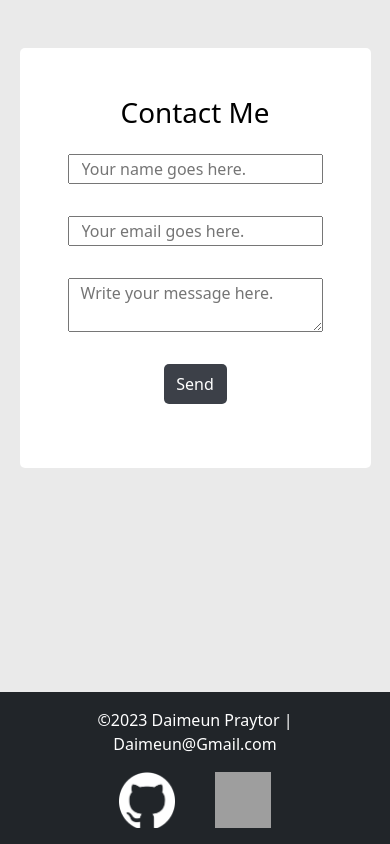
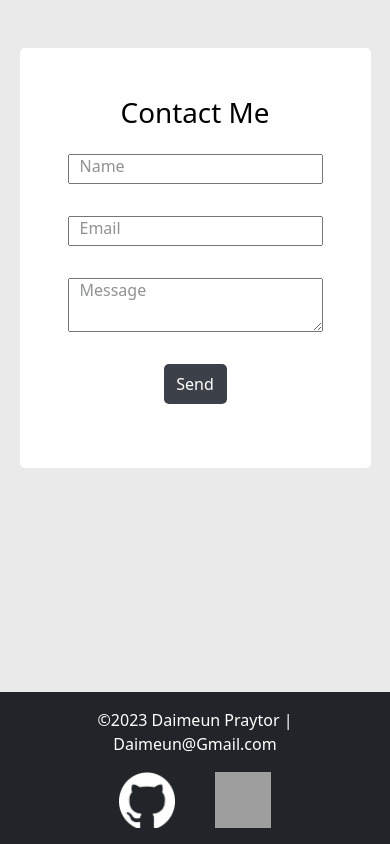
Before and after one commit to Low-Signal/my-portfolio, an Angular app: page / in a window 390 px wide. Shown: the part 8419-9263 px from the top of the page. Built offline with nearby package versions, Linux system fonts and the light colour scheme; grey boxes are pictures that could not be loaded.

Commit message:
Made contact placeholders more responsive

```diff
--- a/src/app/contact/contact.component.html
+++ b/src/app/contact/contact.component.html
@@ -6,13 +6,16 @@
             <input type="hidden" name="_captcha" value="false">
             <!-- <input type="hidden" name="_webhook" value="http://localhost:4200/"> -->
             <div class="row mx-auto">
-                <input type="text" name="name" placeholder="Your name goes here." required>
+                <input type="text" name="name" placeholder=" " required>
+                <span>Name</span>
             </div>
             <div class="row mx-auto">
-                <input type="email" name="email" placeholder="Your email goes here.">
+                <input title="email" type="email" name="email" placeholder=" ">
+                <span>Email</span>
             </div>
             <div class="row mx-auto">
-                <textarea type="message" name="message" placeholder="Write your message here." required></textarea>
+                <textarea type="message" name="message" placeholder=" " required></textarea>
+                <span>Message</span>
             </div>
             <div class="row mx-5 px-5">
                 <button class="button1" type="submit">Send</button>
--- a/src/app/contact/contact.component.scss
+++ b/src/app/contact/contact.component.scss
@@ -29,6 +29,7 @@ h1 {
 .row {
     padding-top: 1rem;
     padding-bottom: 1rem;
+    position:relative;
 }
 
 .button1 {
@@ -43,6 +44,42 @@ h1 {
     border-radius: 5px;
 }
 
+input:focus::placeholder {
+    color: transparent;
+}
+
+textarea:focus::placeholder {
+    color: transparent;
+}
+
+span {
+    pointer-events: none;
+    position:absolute;
+    left: auto;
+    top: auto;
+    transition: 0.2s;
+    transition-timing-function: ease;
+    transition-timing-function: cubic-bezier(0.25, 0.1, 0.25, 1);
+    opacity:0.5;
+  }
+
+// Transitions span text above input box on focus and when the placeholder is not shown
+input:focus + span, input:not(:placeholder-shown) + span {
+    opacity:1;
+    font-size: 90%;
+    transform: translateY(-120%) translateX(-1%);
+}
+
+// Transitions span text above textarea on focus and when the placeholder is not shown
+textarea:focus + span, textarea:not(:placeholder-shown) + span {
+    opacity:1;
+    font-size: 85%;
+    transform: translateY(-120%) translateX(-1%);
+}
+
+
+
+
 @media screen and (max-width: 900px) {
     .contact-box {
         width: 90%;
```
